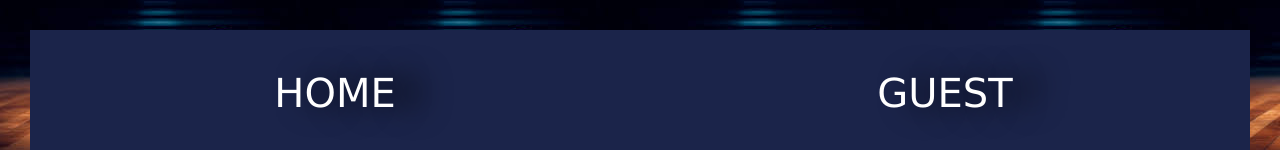
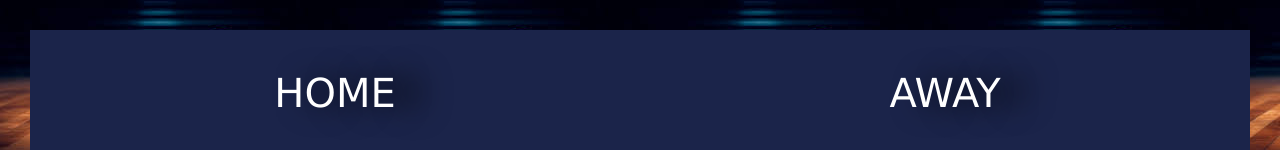
Before and after one commit to NachiketVijayDeshpande/javascriptbasketballscorecounter, a website built with Vite: page index.html in a window 1280 px wide. Shown: the top 150 px of the page. Built offline with nearby package versions, Linux system fonts and the light colour scheme; a web font is replaced by a local one.

Commit message:
Update index.html

```diff
--- a/index.html
+++ b/index.html
@@ -25,7 +25,7 @@
             <div id="guest">
                  <div id="title">
                     <p>
-                    GUEST
+                    AWAY
                     </p>
                  </div>
                 <div id="guestsub">
```
